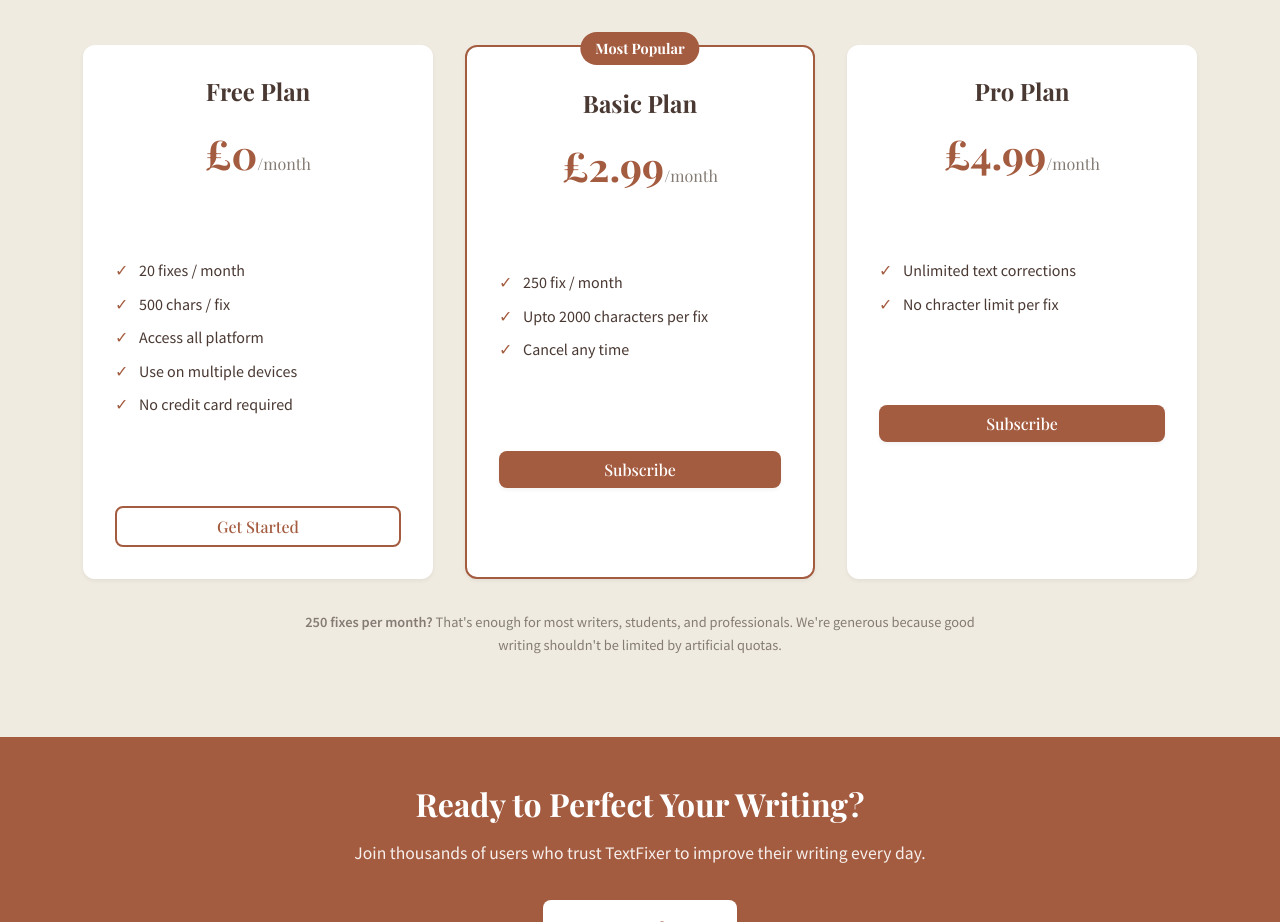
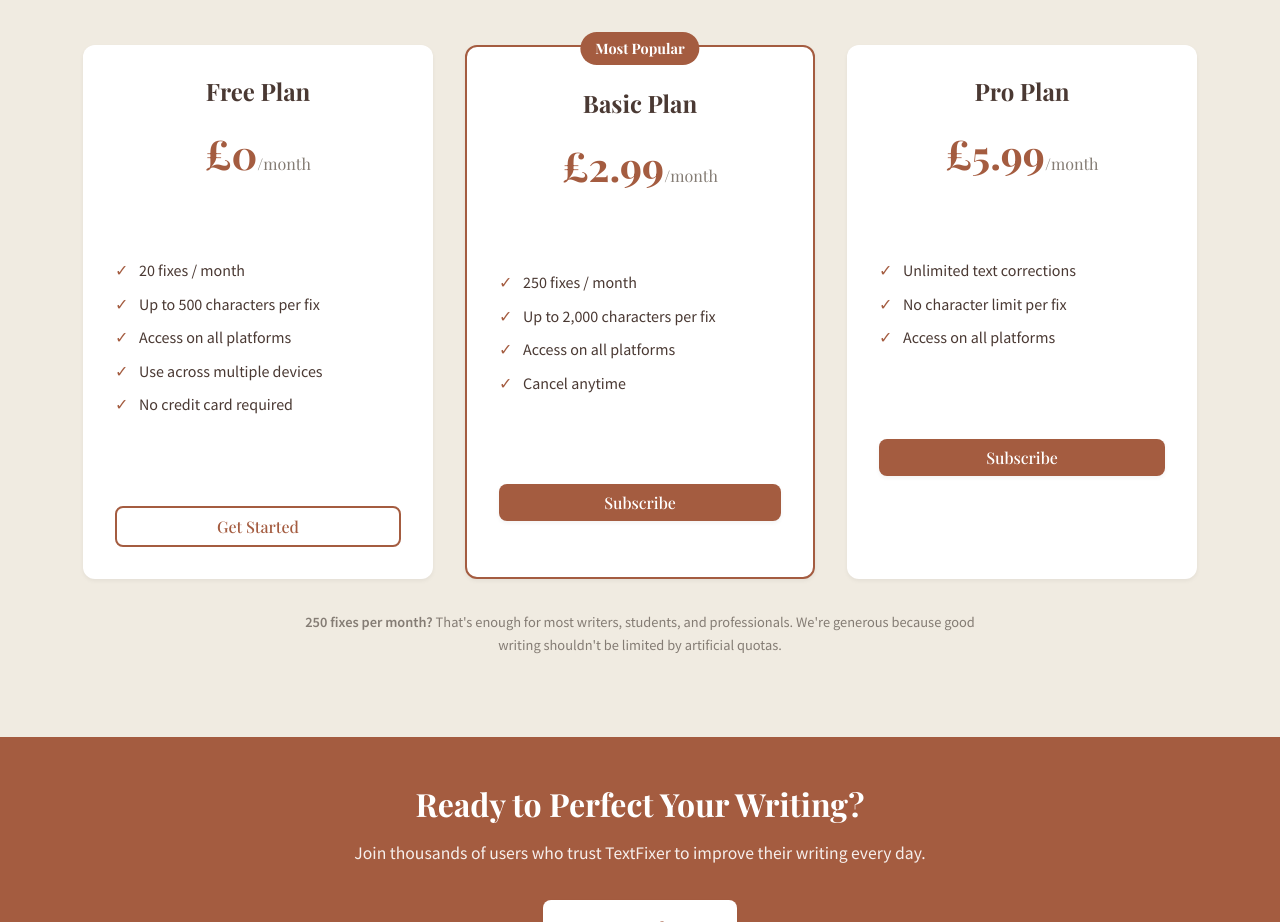
Before and after one commit to AbuSalem0324/textfixer-landing, a plain HTML site: page index.html in a window 1280 px wide. Shown: the part 3042-3964 px from the top of the page. Drawn offline with nearby package versions, Linux system fonts and the light colour scheme; no server answers.

Commit message:
Fix pricing plan features and update Pro plan to £5.99
Corrected feature descriptions across all plans to match specifications:
- Free: "Up to 500 characters", "Access on all platforms", "Use across multiple devices"
- Basic: "250 fixes", "Up to 2,000 characters", "Access on all platforms", "Cancel anytime"
- Pro: Updated price to £5.99, "No character limit", "Access on all platforms"

Updated both HTML pricing section and JavaScript fallback data.

🤖 Generated with [Claude Code](https://claude.ai/code)

Co-Authored-By: Claude <noreply@anthropic.com>

```diff
--- a/index.html
+++ b/index.html
@@ -266,9 +266,9 @@
                 <div class="price">£0<span>/month</span></div>
                 <ul class="benefits">
                     <li>20 fixes / month</li>
-                    <li>500 chars / fix</li>
-                    <li>Access all platform</li>
-                    <li>Use on multiple devices</li>
+                    <li>Up to 500 characters per fix</li>
+                    <li>Access on all platforms</li>
+                    <li>Use across multiple devices</li>
                     <li>No credit card required</li>
                 </ul>
                 <button class="btn btn-secondary" id="try-free">Get Started</button>
@@ -279,19 +279,21 @@
                 <h3>Basic Plan</h3>
                 <div class="price">£2.99<span>/month</span></div>
                 <ul class="benefits">
-                    <li><strong>250 fix / month</strong></li>
-                    <li>Upto 2000 characters per fix</li>
-                    <li>Cancel any time</li>
+                    <li><strong>250 fixes / month</strong></li>
+                    <li>Up to 2,000 characters per fix</li>
+                    <li>Access on all platforms</li>
+                    <li>Cancel anytime</li>
                 </ul>
                 <button class="btn btn-primary" id="subscribe-basic">Subscribe</button>
             </div>
 
             <div class="price-card">
                 <h3>Pro Plan</h3>
-                <div class="price">£4.99<span>/month</span></div>
+                <div class="price">£5.99<span>/month</span></div>
                 <ul class="benefits">
                     <li>Unlimited text corrections</li>
-                    <li>No chracter limit per fix</li>
+                    <li>No character limit per fix</li>
+                    <li>Access on all platforms</li>
                 </ul>
                 <button class="btn btn-primary" id="subscribe-pro">Subscribe</button>
             </div>
--- a/js/plans-service.js
+++ b/js/plans-service.js
@@ -41,9 +41,9 @@ export class PlansService {
                     price: 0,
                     features: [
                         '20 fixes / month',
-                        '500 chars / fix',
-                        'Access all platform',
-                        'Use on multiple devices',
+                        'Up to 500 characters per fix',
+                        'Access on all platforms',
+                        'Use across multiple devices',
                         'No credit card required'
                     ]
                 },
@@ -52,18 +52,20 @@ export class PlansService {
                     name: 'Basic Plan',
                     price: 2.99,
                     features: [
-                        '250 fix / month',
-                        'Upto 2000 characters per fix',
-                        'Cancel any time'
+                        '250 fixes / month',
+                        'Up to 2,000 characters per fix',
+                        'Access on all platforms',
+                        'Cancel anytime'
                     ]
                 },
                 {
                     id: 'pro',
                     name: 'Pro Plan',
-                    price: 4.99,
+                    price: 5.99,
                     features: [
                         'Unlimited text corrections',
-                        'No chracter limit per fix'
+                        'No character limit per fix',
+                        'Access on all platforms'
                     ]
                 }
             ];
```
